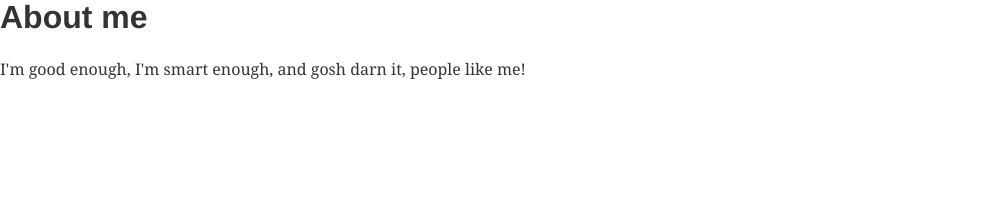
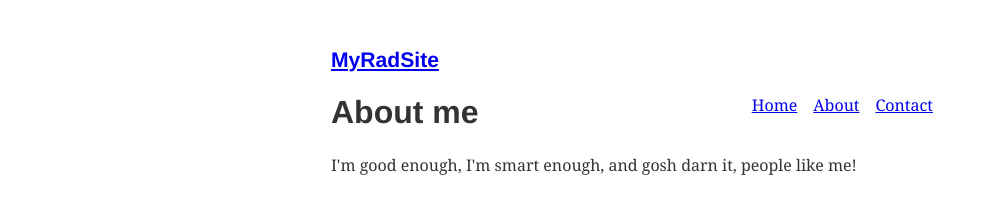
Before and after one commit to lamsond/jordan-baker, a Gatsby site in the folder tutorial-part-three/: page /about in a window 1280 px wide. Shown: the whole page, without its empty margins (0-996 px from the left). Built offline with nearby package versions, Linux system fonts and the light colour scheme; Gatsby itself is replaced by a stand-in of ours.

Commit message:
completed layout tutorial

```diff
--- a/tutorial-part-three/src/components/layout.js
+++ b/tutorial-part-three/src/components/layout.js
@@ -1,7 +1,24 @@
 import React from 'react';
+import { Link } from 'gatsby';
+
+const ListLink = props => (
+    <li style={{ display: 'inline-block', marginRight: '1rem' }}>
+        <Link to={props.to}>{ props.children }</Link>
+    </li>
+);
 
 export default ({children}) => (
     <div style={{margin: '3rem auto', maxWidth: 650, padding: '0 1rem'}}>
-    {children}
+        <header style={{ marginBottom: '1.5rem' }}>
+            <Link to='/' style={{ textShadow: 'none', backgroundImage: 'none' }}>
+                <h3>MyRadSite</h3>
+            </Link>
+            <ul style={{ listStyle: 'none', float: 'right' }}>
+                <ListLink to='/'>Home</ListLink>
+                <ListLink to='/about/'>About</ListLink>
+                <ListLink to='/contact/'>Contact</ListLink>
+            </ul>
+        </header>
+        {children}
     </div>
 );
--- a/tutorial-part-three/src/pages/about.js
+++ b/tutorial-part-three/src/pages/about.js
@@ -1,8 +1,9 @@
 import React from 'react';
+import Butt from '../components/layout.js';
 
 export default () => (
-    <div>
+    <Butt>
         <h1>About me</h1>
         <p>I'm good enough, I'm smart enough, and gosh darn it, people like me!</p>
-    </div>
+    </Butt>
 );
--- a/tutorial-part-three/src/pages/contact.js
+++ b/tutorial-part-three/src/pages/contact.js
@@ -1,10 +1,11 @@
 import React from 'react';
+import Layout from '../components/layout.js';
 
 export default () => (
-    <div>
+    <Layout>
         <h1>I'd love to talk! Email me at the address below</h1>
         <p>
             <a href='mailto:dlamson13@gmail.com'>dlamson13@gmail.com</a>
         </p>
-    </div>
+    </Layout>
 );
--- a/tutorial-part-three/src/pages/index.js
+++ b/tutorial-part-three/src/pages/index.js
@@ -1,9 +1,10 @@
 import React from "react"
+import Layout from '../components/layout.js';
 
 export default () => (
-    <div style={{ margin: `3rem auto`, maxWidth: 600 }}>
+    <Layout>
         <h1>Hi! I'm building a fake Gatsby site as part of a tutorial!</h1>
         <p>
             What do I like to do? Make websites, play the guitar, read the bible, hang with my fam, etc.</p>
-    </div>
+    </Layout>
 );
```
Also changed, not shown: README.md.
